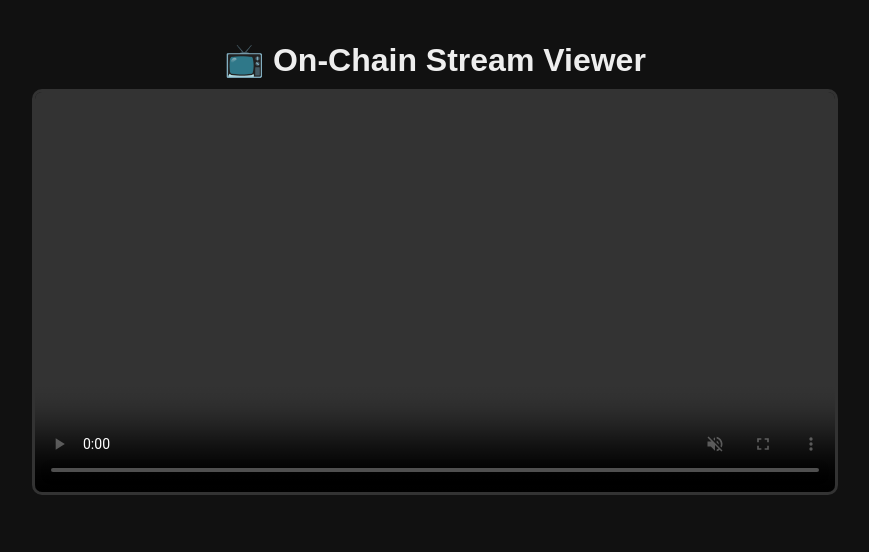
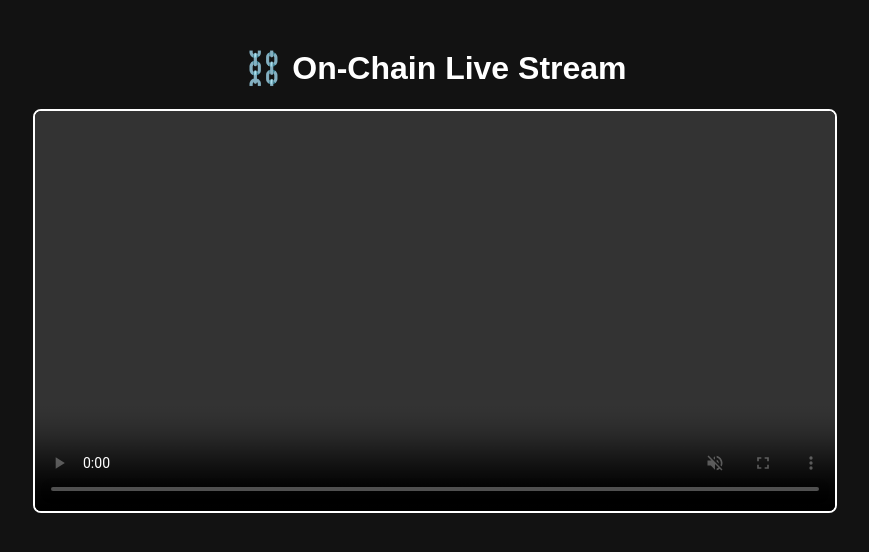
Before and after one commit to iFalcore/Blockcast, a plain HTML site: page index.html in a window 1280 px wide. Shown: the whole page, without its empty margins (205-1074 px from the left). Drawn offline with nearby package versions, Linux system fonts and the light colour scheme.

Commit message:
Update index.html

```diff
--- a/index.html
+++ b/index.html
@@ -2,41 +2,43 @@
 <html lang="en">
 <head>
   <meta charset="UTF-8" />
-  <title>On‑Chain Stream Viewer</title>
+  <meta name="viewport" content="width=device-width, initial-scale=1.0"/>
+  <title>On-Chain Stream Viewer</title>
   <style>
     body {
-      font-family: sans-serif;
-      margin: 0;
-      background: #111;
-      color: #eee;
-      display: flex;
-      flex-direction: column;
-      align-items: center;
+      font-family: Arial, sans-serif;
+      background: #121212;
+      color: white;
+      text-align: center;
       padding: 20px;
     }
-    h1 {
-      margin-bottom: 10px;
-    }
-    #alert {
-      background: #ff4444;
-      color: white;
-      padding: 10px 20px;
-      border-radius: 5px;
-      display: none;
-      margin-bottom: 20px;
-    }
+
     video {
       width: 90%;
       max-width: 800px;
-      border: 3px solid #333;
-      border-radius: 10px;
+      border: 2px solid #fff;
+      border-radius: 8px;
+      background: #000;
+    }
+
+    #alert {
+      display: none;
+      background-color: #ffdddd;
+      color: #900;
+      padding: 10px;
+      margin: 20px auto;
+      border: 1px solid #f44336;
+      border-radius: 4px;
+      font-weight: bold;
+      max-width: 800px;
     }
   </style>
 </head>
 <body>
-  <h1>📺 On‑Chain Stream Viewer</h1>
+  <h1>⛓️ On-Chain Live Stream</h1>
   <div id="alert"></div>
-  <video id="player" controls autoplay muted></video>
+  <video id="video" controls autoplay muted></video>
+
   <script type="module" src="viewer.js"></script>
 </body>
 </html>
```
